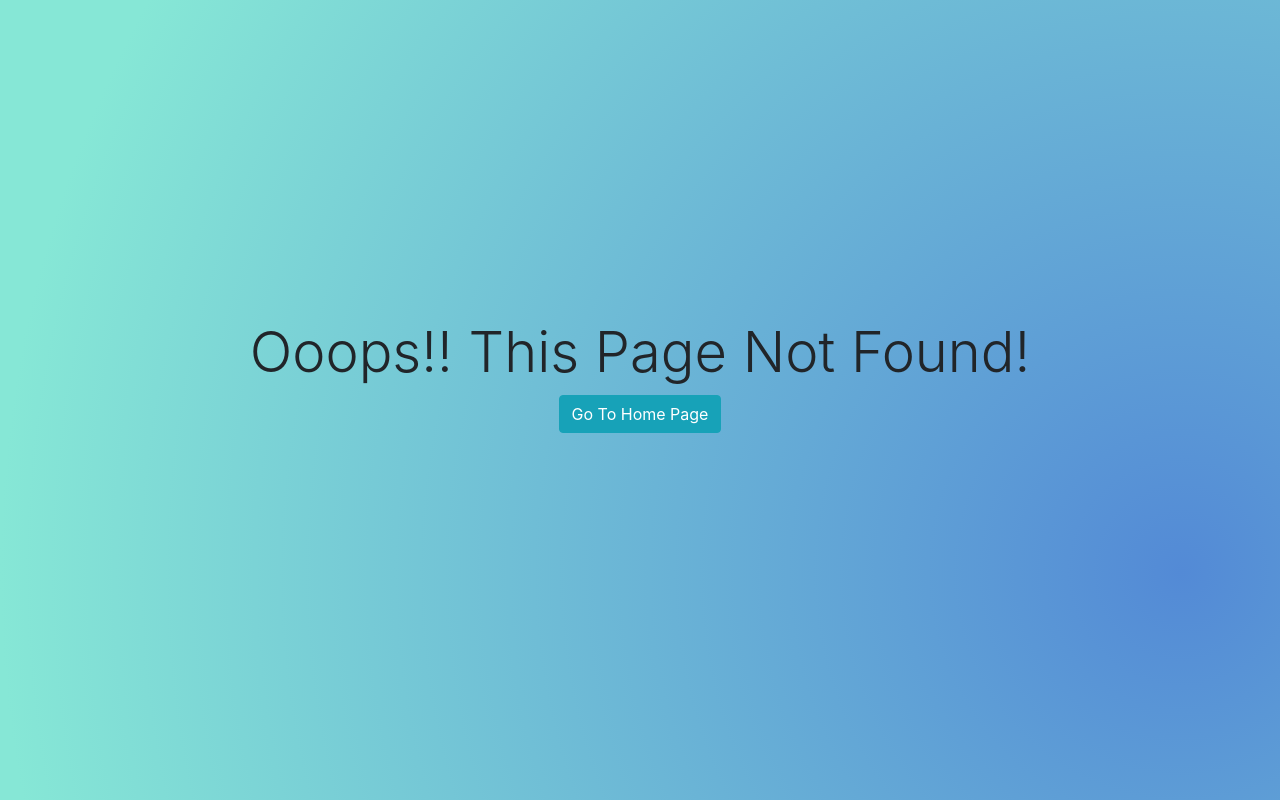
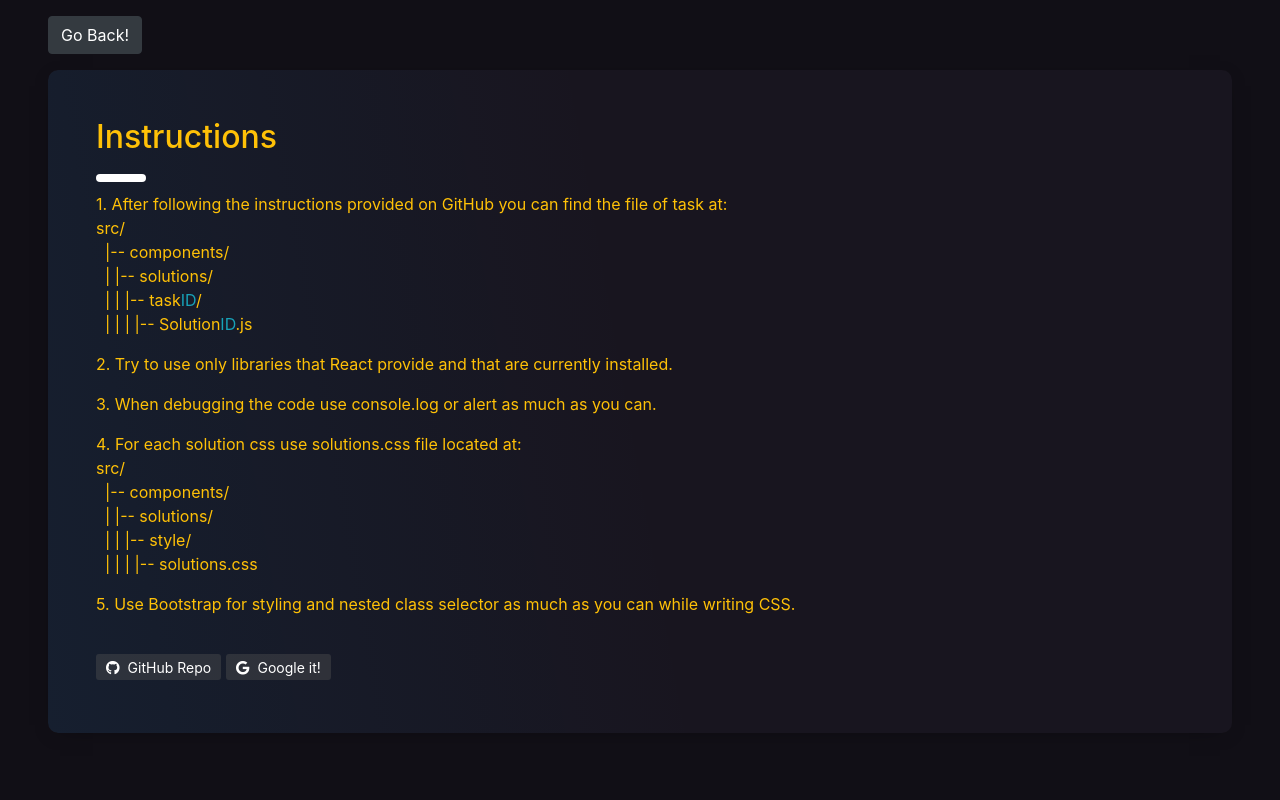
Before and after one commit to petrit-incodeks/interns-journey, a React (Create React App) app: page /instructions in a window 1280 px wide. Before the commit this address had no page. Built offline with nearby package versions, Linux system fonts and the light colour scheme.

Commit message:
Added Instructions

```diff
--- a/src/App.js
+++ b/src/App.js
@@ -4,6 +4,7 @@ import "./assets/style/style.css"
 import Home from "./screens/home/Home";
 import Assignment from "./screens/assignment/Assignment";
 import NotFound from "./screens/notfound";
+import Instructions from "./screens/instructions/Instructions";
 
 const App = () => {
   return (
@@ -11,6 +12,7 @@ const App = () => {
         <Routes>
           <Route exact path="/" element={<Home/>} />
           <Route path="/assignment/:id" element={<Assignment/>} />
+          <Route path="/instructions" element={<Instructions/>} />
           <Route path="*" element={<NotFound />} />
         </Routes>
     </Router>
--- a/src/screens/assignment/Assignment.js
+++ b/src/screens/assignment/Assignment.js
@@ -1,12 +1,13 @@
 import React, { useEffect, useRef } from "react";
 import { useLocation, useNavigate } from "react-router-dom";
-import Solution1 from "../../components/solutions/Solution1";
-import Solution2 from "../../components/solutions/Solution2";
-import Solution3 from "../../components/solutions/Solution3";
-import Solution4 from "../../components/solutions/Solution4";
-import Solution5 from "../../components/solutions/Solution5";
-import Solution6 from "../../components/solutions/Solution6";
+import Solution1 from "../../components/solutions/task01/Solution1";
+import Solution2 from "../../components/solutions/task02/Solution2";
+import Solution3 from "../../components/solutions/task03/Solution3";
+import Solution4 from "../../components/solutions/task04/Solution4";
+import Solution5 from "../../components/solutions/task05/Solution5";
+import Solution6 from "../../components/solutions/task06/Solution6";
 import "./assignment.css";
+import "../../components/solutions/style/solutions.css"
 
 const Assignment = () => {
   const location = useLocation();
@@ -63,7 +64,7 @@ const Assignment = () => {
                 <div className="postcard__bar"></div>
                 <div className="postcard__preview-txt">
                   <p>Details:</p>
-                  <p>-{assignment.description}</p>
+                  <p className="mb-4">-{assignment.description}</p>
                   {assignment.details.map((detail, index) => (
                     <div key={index} className="detail__content">
                       <span>{index + 1}.</span>
@@ -79,6 +80,10 @@ const Assignment = () => {
                   <li className="tag__item">
                     <i className="fas fa-clock mr-2"></i>
                     {assignment.averageTime}
+                  </li>
+                  <li className="tag__item text-warning" onClick={() => navigate("/instructions")}>
+                    <i className="fa fa-info-circle mr-2"></i>
+                    Instructions
                   </li>
                   <li
                     className="tag__item play blue"
--- /dev/null
+++ b/src/screens/instructions/Instructions.js
@@ -0,0 +1,105 @@
+import React from "react";
+import { useNavigate } from "react-router-dom";
+import "./instructions.css";
+
+function Instructions() {
+  const navigate = useNavigate();
+  return (
+    <div className="instructionsContent">
+      <div className="row mt-3">
+        <div className="col mx-5">
+          <button
+            type="button"
+            className="btn btn-dark mb-3"
+            onClick={() => {
+              navigate(-1);
+            }}
+          >
+            Go Back!
+          </button>
+          <article className="postcard dark blue">
+            <div className="postcard__text">
+              <h1 className="postcard__title blue">
+                <span className="text-warning cursor-pointer">
+                  Instructions
+                </span>
+              </h1>
+              <div className="postcard__bar"></div>
+              <div className="postcard__preview-txt">
+                <p className="text-warning">
+                  1. After following the instructions provided on GitHub you can
+                  find the file of task at: <br />
+                  src/
+                  <br />
+                  &nbsp; |-- components/
+                  <br />
+                  &nbsp; | |-- solutions/
+                  <br />
+                  &nbsp; | | |-- task<span className="text-info">ID</span>/
+                  <br />
+                  &nbsp; | | | |-- Solution<span className="text-info">ID</span>
+                  .js
+                  <br />
+                </p>
+
+                <p className="text-warning">
+                  2. Try to use only libraries that React provide and that are
+                  currently installed.
+                </p>
+                <p className="text-warning">
+                  3. When debugging the code use console.log or alert as much as
+                  you can.
+                </p>
+                <p className="text-warning">
+                  4. For each solution css use solutions.css file located at:
+                  <br />
+                  src/
+                  <br />
+                  &nbsp; |-- components/
+                  <br />
+                  &nbsp; | |-- solutions/
+                  <br />
+                  &nbsp; | | |-- style/
+                  <br />
+                  &nbsp; | | | |-- solutions.css
+                  <br />
+                </p>
+                <p className="text-warning">
+                  5. Use Bootstrap for styling and nested class selector as much
+                  as you can while writing CSS.
+                </p>
+              </div>
+              <ul className="postcard__tagbox">
+                <a
+                  href="https://github.com/petrit-incodeks/interns-journey"
+                  rel="noreferrer"
+                  target="_blank"
+                >
+                  <li className="tag__item play blue">
+                    <span>
+                      <i className="fab fa-github mr-2"></i>GitHub Repo
+                    </span>
+                  </li>
+                </a>
+
+                <a
+                  href="https://www.google.com"
+                  rel="noreferrer"
+                  target="_blank"
+                >
+                  <li className="tag__item play blue">
+                    <span>
+                      <i className="fab fa-google mr-2"></i>Google it!
+                    </span>
+                  </li>
+                </a>
+              </ul>
+            </div>
+          </article>
+        </div>
+      </div>
+    </div>
+  );
+}
+
+export default Instructions;
--- /dev/null
+++ b/src/screens/instructions/instructions.css
@@ -0,0 +1,9 @@
+.instructionsContent{
+    height: 100vh;
+    overflow: auto;
+    background-color: #110f16;
+}
+
+.instructionsContent .blue .postcard__bar{
+    background-color: white;
+}
```
Also changed, not shown: src/components/solutions/style/solutions.css (added), src/components/solutions/task01/Solution1.js (renamed from src/components/solutions/Solution1.js), src/components/solutions/task02/Solution2.js (renamed from src/components/solutions/Solution2.js), src/components/solutions/task03/Solution3.js (renamed from src/components/solutions/Solution3.js), src/components/solutions/task04/Solution4.js (renamed from src/components/solutions/Solution4.js), src/components/solutions/task05/Solution5.js (renamed from src/components/solutions/Solution5.js), src/components/solutions/task06/Solution6.js (renamed from src/components/solutions/Solution6.js).
